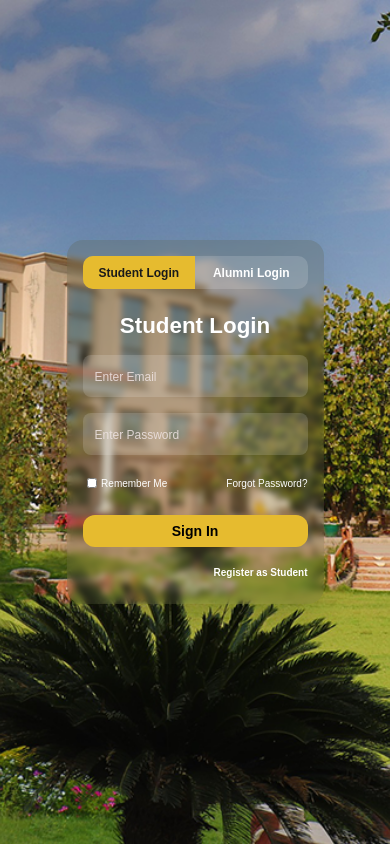
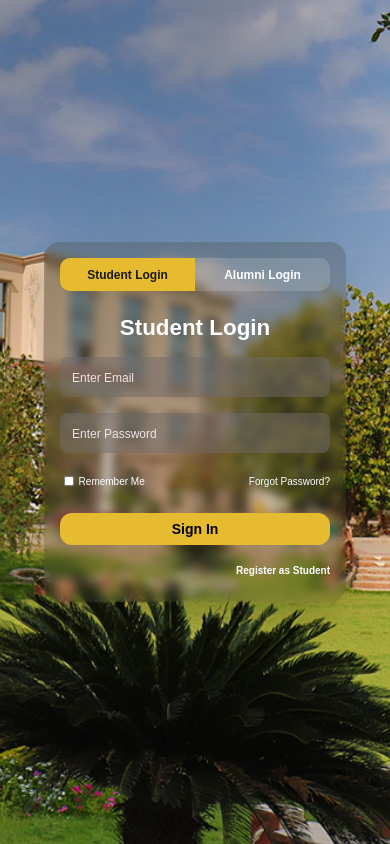
Before and after one commit to abdulmoiz4434/Alumni-Portal, a React (Vite) app: page / in a window 390 px wide. Built offline with nearby package versions, Linux system fonts and the light colour scheme.

Commit message:
Screen-size-fixed

```diff
--- a/src/pages/AuthPage.css
+++ b/src/pages/AuthPage.css
@@ -25,8 +25,8 @@ body {
   max-width: 56rem;
   height: 30.25rem;
   background: rgba(87, 87, 65, 0.25);
-  backdrop-filter: blur(10px);
-  -webkit-backdrop-filter: blur(10px);
+  backdrop-filter: blur(5px);
+  -webkit-backdrop-filter: blur(5px);
   border-radius: 1rem;
   box-shadow: 0 25px 50px -12px rgba(0, 0, 0, 0.25);
   overflow: hidden;
@@ -131,7 +131,7 @@ body {
 }
 
 .auth-input::placeholder {
-  color: rgb(238, 228, 228);
+    color: rgba(238, 228, 228);
   font-weight: 400;
   font-size: 16px;
 }
@@ -139,6 +139,7 @@ body {
 .auth-input:focus {
   outline: none;
   box-shadow: 0 0 0 2px #9ca3af;
+  background-color: rgba(114, 107, 107, 0.5);
 }
 
 /* Remember Me & Forgot Password Container */
@@ -261,8 +262,8 @@ body {
   max-width: 55rem;
   min-height: 40rem; /* Increased height */
   background: rgba(87, 87, 65, 0.25);
-  backdrop-filter: blur(10px);
-  -webkit-backdrop-filter: blur(10px);
+  backdrop-filter: blur(5px);
+  -webkit-backdrop-filter: blur(5px);
 
   border-radius: 1rem;
   box-shadow: 0 25px 50px -12px rgba(0, 0, 0, 0.25);
@@ -346,7 +347,7 @@ body {
   padding: 0.75rem 1rem;
   border-radius: 0.5rem;
   font-size: 0.95rem;
-  background: rgba(255, 255, 255, 0.15);
+    background-color: rgba(114, 107, 107, 0.5);
   border: none;
   color: #fff;
   outline: none;
@@ -389,7 +390,7 @@ body {
 /* =========================================
    MOBILE RESPONSIVE AUTH (TABLET + PHONE)
 ========================================= */
-@media (max-width: 426px) {
+@media (max-width: 435px) {
   /* Change background image on mobile */
   .auth-main {
     background: url("/Block-3.png");
@@ -398,13 +399,13 @@ body {
   }
 
   .auth-container {
-    max-width: 225px;
+    max-width: 270px;
     height: auto;
     padding: 1rem;
     flex-direction: column;
-    background: rgba(87, 87, 65, 0.25);
-    backdrop-filter: blur(3px);
-    -webkit-backdrop-filter: blur(3px);
+    background: rgb(56, 56, 47,0.25);
+    backdrop-filter: blur(5px);
+    -webkit-backdrop-filter: blur(5px);
   }
   /* Disable sliding animations on mobile */
   .auth-panel {
@@ -471,15 +472,16 @@ body {
   /* Inputs tighter for mobile */
   .auth-input {
     padding: 12px;
-    font-size: 16px; /* important: prevents iOS zoom */
+    font-size: 14px; /* important: prevents iOS zoom */
     border-radius: 8px;
+    background-color: rgba(114, 107, 107, 0.5);
   }
 
   /* Placeholder text */
   .auth-input::placeholder {
     font-size: 12px;
     font-weight: 400;
-    color: rgba(238, 228, 228, 0.85);
+    color: rgba(238, 228, 228);
   }
   .remember-forgot-container {
     display: flex;
```
